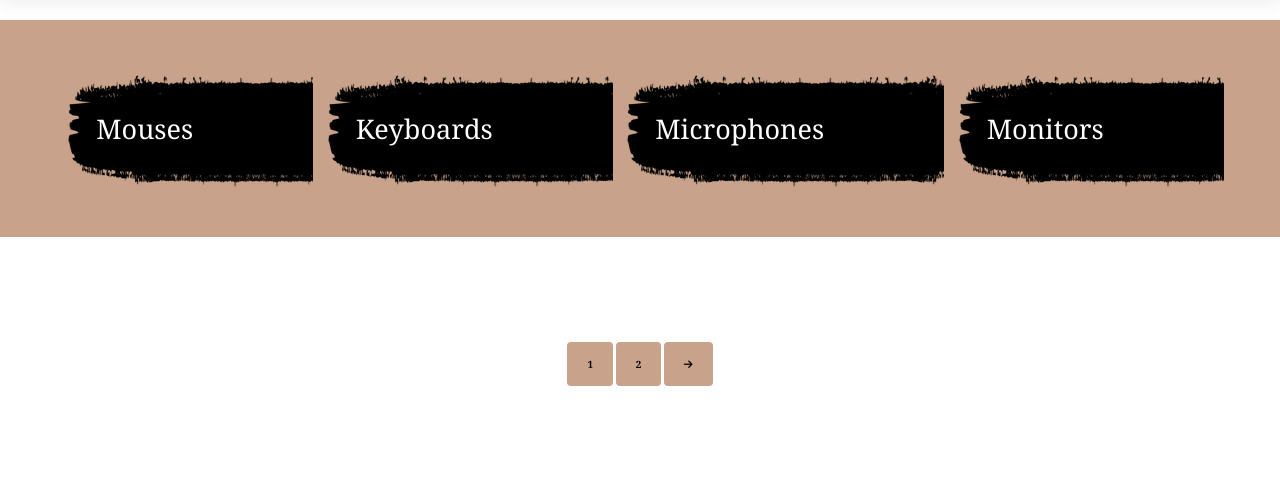
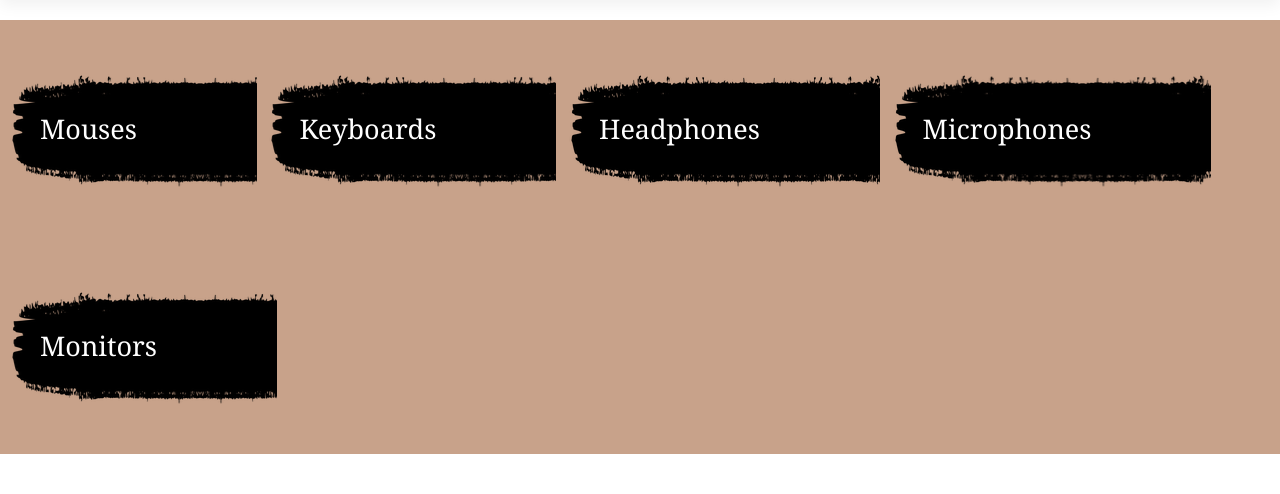
Before and after one commit to IbrahimPV/Edge-Tech-Website, a PHP site: page /Shop.php?user_id=1 in a window 1280 px wide; the page is wider, and only the part inside the window is pictured. Shown: the part 135-629 px from the top of that part. Run offline with PHP 8.4, Linux system fonts and the light colour scheme; data that the repository does not hold is empty; some web fonts are replaced.

Commit message:
Update Shop.php

```diff
--- a/Shop.php
+++ b/Shop.php
@@ -77,7 +77,7 @@ $all_product = $conn->query($sql);
     <div class="categ">
         <button onclick="window.location.href='mouses.php?user_id=<?php echo $user_id; ?>'">Mouses</button>
         <button onclick="window.location.href='keyboards.php?user_id=<?php echo $user_id; ?>'">Keyboards</button>
-
+        <button onclick="window.location.href='headphones.php?user_id=<?php echo $user_id; ?>'">Headphones</button>
         <button onclick="window.location.href='microphones.php?user_id=<?php echo $user_id; ?>'">Microphones</button>
         <button onclick="window.location.href='monitors.php?user_id=<?php echo $user_id; ?>'">Monitors</button>
     </div>
```
